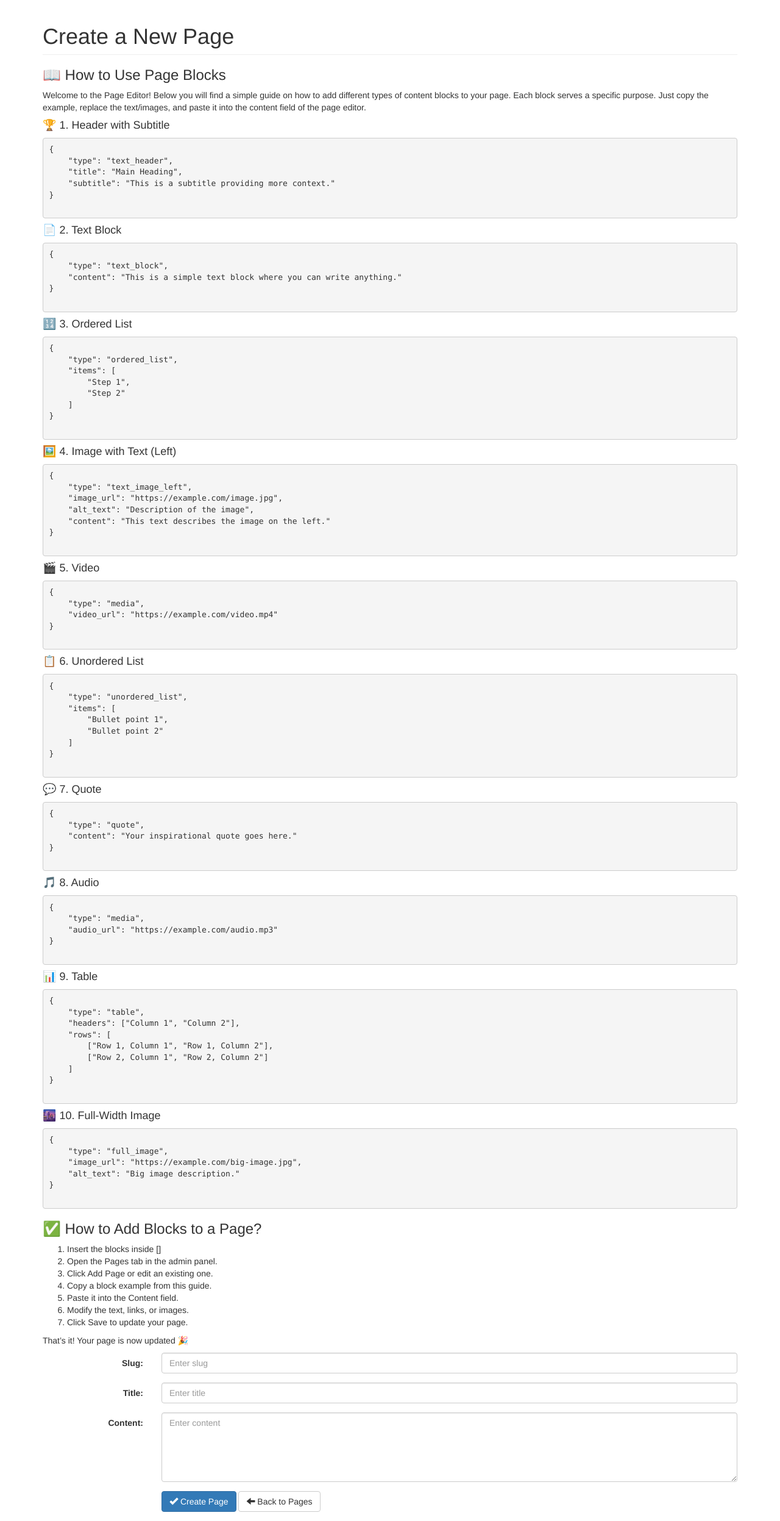
After one commit to SergeiP85/portfolio, a Flask app: page /admin/page/create in a window 1280 px wide. The commit adds this page. Shown: the whole page at 61% size. Run offline with Flask 3, Linux system fonts and the light colour scheme; a user stored in the database is signed in; data comes from the database, SQL or seed files in the repository; both versions use the stored data as it was after the commit; some libraries are stand-ins or nearby versions.

Commit message:
Add files via upload

```diff
--- a/admin.py
+++ b/admin.py
@@ -106,4 +106,3 @@ def init_admin(app):
     admin.add_view(SettingsAdmin(Settings, db.session, name="GitHub Settings"))
     admin.add_view(ReferenceAdmin(Reference, db.session))
     admin.add_view(ChatSettingsAdmin(ChatSettings, db.session))
-    admin.add_view(ModelView(Page, db.session))
--- a/routes.py
+++ b/routes.py
@@ -1,11 +1,13 @@
 from flask import current_app
-from flask import Blueprint, render_template, redirect, request, url_for
+from flask import Blueprint, render_template, redirect, request, url_for, flash
 from flask_login import login_user, logout_user, login_required
 from werkzeug.security import check_password_hash
 from models import Page, db, AboutMeSection, Experience, HeroContent, User, Project, Settings, ChatSettings, Reference
+import json
 
 app_routes = Blueprint('app_routes', __name__)
 
+# Главная страница
 @app_routes.route('/')
 def index():
     hero = HeroContent.query.first()
@@ -20,17 +22,86 @@ def index():
 
     return render_template('index.html', hero=hero, about_me_section=about_me_section, experiences=experiences, projects=projects, chat_settings=chat_settings, show_github=settings.show_github if settings else False, references=references)
 
-# Используем app_routes для маршрута /page/<slug>
 @app_routes.route('/page/<slug>')
 def show_page(slug):
+    if not slug:
+        current_app.logger.warning("Пустой slug при попытке загрузить страницу.")
+        return render_template('errors/404.html'), 404
+
     try:
         page = Page.query.filter_by(slug=slug).first_or_404()
-        content_blocks = page.get_content_blocks()  # Получаем блоки из модели
+
+        # Получаем контент-блоки с проверкой
+        content_blocks = page.get_content_blocks()
+
         return render_template('page_template.html', page=page, content_blocks=content_blocks)
+
     except Exception as e:
-        current_app.logger.error(f"Ошибка при загрузке страницы с slug {slug}: {e}")
+        current_app.logger.error(f"Ошибка при загрузке страницы с slug '{slug}': {str(e)}")
         return render_template('errors/500.html'), 500
 
+
+# Создание новой страницы
+@app_routes.route('/admin/page/create', methods=['GET', 'POST'])
+@login_required
+def create_page():
+    pages = Page.query.all()
+
+    if request.method == 'POST':
+        slug = request.form['slug']
+        title = request.form['title']
+        content = request.form['content']
+
+        # Проверка на уникальность slug
+        if Page.query.filter_by(slug=slug).first():
+
+            return render_template('pages_list.html', pages=pages)
+
+        # Создание нового объекта страницы
+        new_page = Page(slug=slug, title=title, content=content)
+        db.session.add(new_page)
+        db.session.commit()
+
+
+        return redirect(url_for('admin.index'))
+
+    return render_template('create_page.html')
+
+@app_routes.route('/admin/pages', methods=['GET'])
+@login_required
+def pages_list():
+    # Получаем все страницы из базы данных
+    pages = Page.query.all()
+    return render_template('pages_list.html', pages=pages)
+
+# Редактирование страницы
+@app_routes.route('/admin/page/edit/<int:id>', methods=['GET', 'POST'])
+@login_required
+def edit_page(id):
+    page = Page.query.get_or_404(id)
+
+    if request.method == 'POST':
+        page.slug = request.form['slug']
+        page.title = request.form['title']
+        page.content = request.form['content']
+
+        db.session.commit()
+
+        return redirect(url_for('admin.index'))
+
+    return render_template('edit_page.html', page=page)
+
+# Удаление страницы
+@app_routes.route('/page/delete/<int:id>', methods=['POST'])
+@login_required
+def delete_page(id):
+    page = Page.query.get_or_404(id)
+    pages = Page.query.all()
+    db.session.delete(page)
+    db.session.commit()
+
+
+    return render_template('pages_list.html', pages=pages)
 
 @app_routes.route('/login', methods=['GET', 'POST'])
 def login():
--- a/templates/admin/custom_home.html
+++ b/templates/admin/custom_home.html
@@ -49,6 +49,7 @@
                     <div class="card-body">
                         <h5 class="card-title">📖 Pages</h5>
                         <p class="card-text display-6">{{ page_count }}</p>
+                        <a href="{{ url_for('app_routes.pages_list') }}" class="btn btn-primary">View All Pages</a>
                     </div>
                 </div>
             </div>
@@ -92,7 +93,7 @@
 
             <h4>🎬 5. Video</h4>
             <pre>{
-    "type": "video",
+    "type": "media",
     "video_url": "https://example.com/video.mp4"
 }</pre>
 
@@ -113,7 +114,7 @@
 
             <h4>🎵 8. Audio</h4>
             <pre>{
-    "type": "audio",
+    "type": "media",
     "audio_url": "https://example.com/audio.mp3"
 }</pre>
 
--- /dev/null
+++ b/templates/create_page.html
@@ -0,0 +1,166 @@
+<!DOCTYPE html>
+<html lang="en">
+<head>
+    <meta charset="UTF-8">
+    <meta name="viewport" content="width=device-width, initial-scale=1.0">
+    <title>Create Page</title>
+    <!-- Подключение Bootstrap 3 -->
+    <link rel="stylesheet" href="https://maxcdn.bootstrapcdn.com/bootstrap/3.4.1/css/bootstrap.min.css">
+</head>
+<body>
+    <div class="container">
+        <h1 class="page-header">Create a New Page</h1>
+
+        <!-- Инструкция по использованию блоков контента -->
+        <section>
+            <h3>📖 How to Use Page Blocks</h3>
+            <p>Welcome to the Page Editor! Below you will find a simple guide on how to add different types of content blocks to your page. Each block serves a specific purpose. Just copy the example, replace the text/images, and paste it into the content field of the page editor.</p>
+
+            <h4>🏆 1. Header with Subtitle</h4>
+            <pre>
+{
+    "type": "text_header",
+    "title": "Main Heading",
+    "subtitle": "This is a subtitle providing more context."
+}
+            </pre>
+
+            <h4>📄 2. Text Block</h4>
+            <pre>
+{
+    "type": "text_block",
+    "content": "This is a simple text block where you can write anything."
+}
+            </pre>
+
+            <h4>🔢 3. Ordered List</h4>
+            <pre>
+{
+    "type": "ordered_list",
+    "items": [
+        "Step 1",
+        "Step 2"
+    ]
+}
+            </pre>
+
+            <h4>🖼️ 4. Image with Text (Left)</h4>
+            <pre>
+{
+    "type": "text_image_left",
+    "image_url": "https://example.com/image.jpg",
+    "alt_text": "Description of the image",
+    "content": "This text describes the image on the left."
+}
+            </pre>
+
+            <h4>🎬 5. Video</h4>
+            <pre>
+{
+    "type": "media",
+    "video_url": "https://example.com/video.mp4"
+}
+            </pre>
+
+            <h4>📋 6. Unordered List</h4>
+            <pre>
+{
+    "type": "unordered_list",
+    "items": [
+        "Bullet point 1",
+        "Bullet point 2"
+    ]
+}
+            </pre>
+
+            <h4>💬 7. Quote</h4>
+            <pre>
+{
+    "type": "quote",
+    "content": "Your inspirational quote goes here."
+}
+            </pre>
+
+            <h4>🎵 8. Audio</h4>
+            <pre>
+{
+    "type": "media",
+    "audio_url": "https://example.com/audio.mp3"
+}
+            </pre>
+
+            <h4>📊 9. Table</h4>
+            <pre>
+{
+    "type": "table",
+    "headers": ["Column 1", "Column 2"],
+    "rows": [
+        ["Row 1, Column 1", "Row 1, Column 2"],
+        ["Row 2, Column 1", "Row 2, Column 2"]
+    ]
+}
+            </pre>
+
+            <h4>🌆 10. Full-Width Image</h4>
+            <pre>
+{
+    "type": "full_image",
+    "image_url": "https://example.com/big-image.jpg",
+    "alt_text": "Big image description."
+}
+            </pre>
+
+            <h3>✅ How to Add Blocks to a Page?</h3>
+            <ol>
+                <li>Insert the blocks inside []</li>
+                <li>Open the Pages tab in the admin panel.</li>
+                <li>Click Add Page or edit an existing one.</li>
+                <li>Copy a block example from this guide.</li>
+                <li>Paste it into the Content field.</li>
+                <li>Modify the text, links, or images.</li>
+                <li>Click Save to update your page.</li>
+            </ol>
+            <p>That’s it! Your page is now updated 🎉</p>
+        </section>
+
+        <!-- Форма для создания страницы -->
+        <form method="POST" class="form-horizontal">
+            <div class="form-group">
+                <label for="slug" class="col-sm-2 control-label">Slug:</label>
+                <div class="col-sm-10">
+                    <input type="text" id="slug" name="slug" class="form-control" placeholder="Enter slug" required>
+                </div>
+            </div>
+
+            <div class="form-group">
+                <label for="title" class="col-sm-2 control-label">Title:</label>
+                <div class="col-sm-10">
+                    <input type="text" id="title" name="title" class="form-control" placeholder="Enter title" required>
+                </div>
+            </div>
+
+            <div class="form-group">
+                <label for="content" class="col-sm-2 control-label">Content:</label>
+                <div class="col-sm-10">
+                    <textarea id="content" name="content" class="form-control" rows="5" placeholder="Enter content" required></textarea>
+                </div>
+            </div>
+
+            <div class="form-group">
+                <div class="col-sm-offset-2 col-sm-10">
+                    <button type="submit" class="btn btn-primary">
+                        <span class="glyphicon glyphicon-ok"></span> Create Page
+                    </button>
+                    <a href="{{ url_for('app_routes.pages_list') }}" class="btn btn-default">
+                        <span class="glyphicon glyphicon-arrow-left"></span> Back to Pages
+                    </a>
+                </div>
+            </div>
+        </form>
+    </div>
+
+    <!-- Подключение Bootstrap JS (опционально) -->
+    <script src="https://ajax.googleapis.com/ajax/libs/jquery/3.5.1/jquery.min.js"></script>
+    <script src="https://maxcdn.bootstrapcdn.com/bootstrap/3.4.1/js/bootstrap.min.js"></script>
+</body>
+</html>
```
Also changed, not shown: models.py (+21 -1 lines), templates/edit_page.html (added, +58 -0 lines), templates/page_template.html (+16 -19 lines), templates/pages_list.html (added, +73 -0 lines), instance/site.db.
